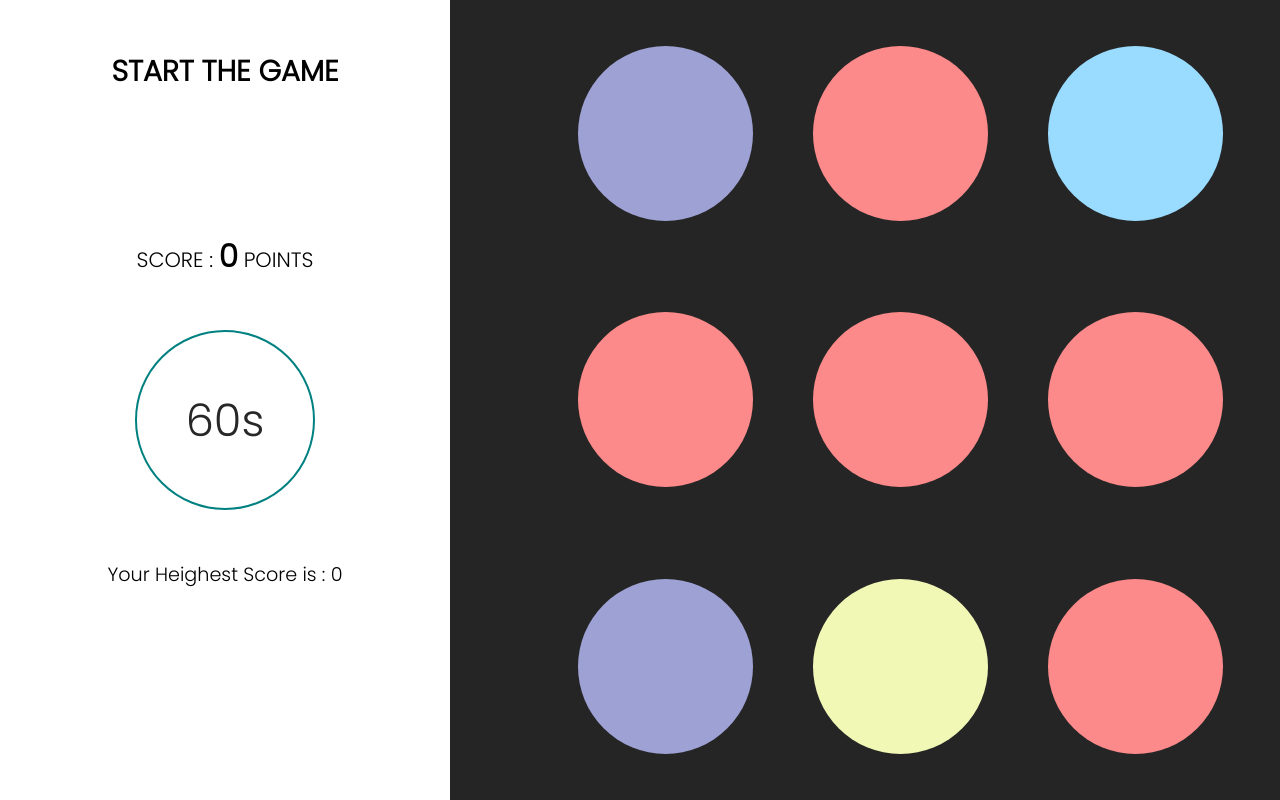
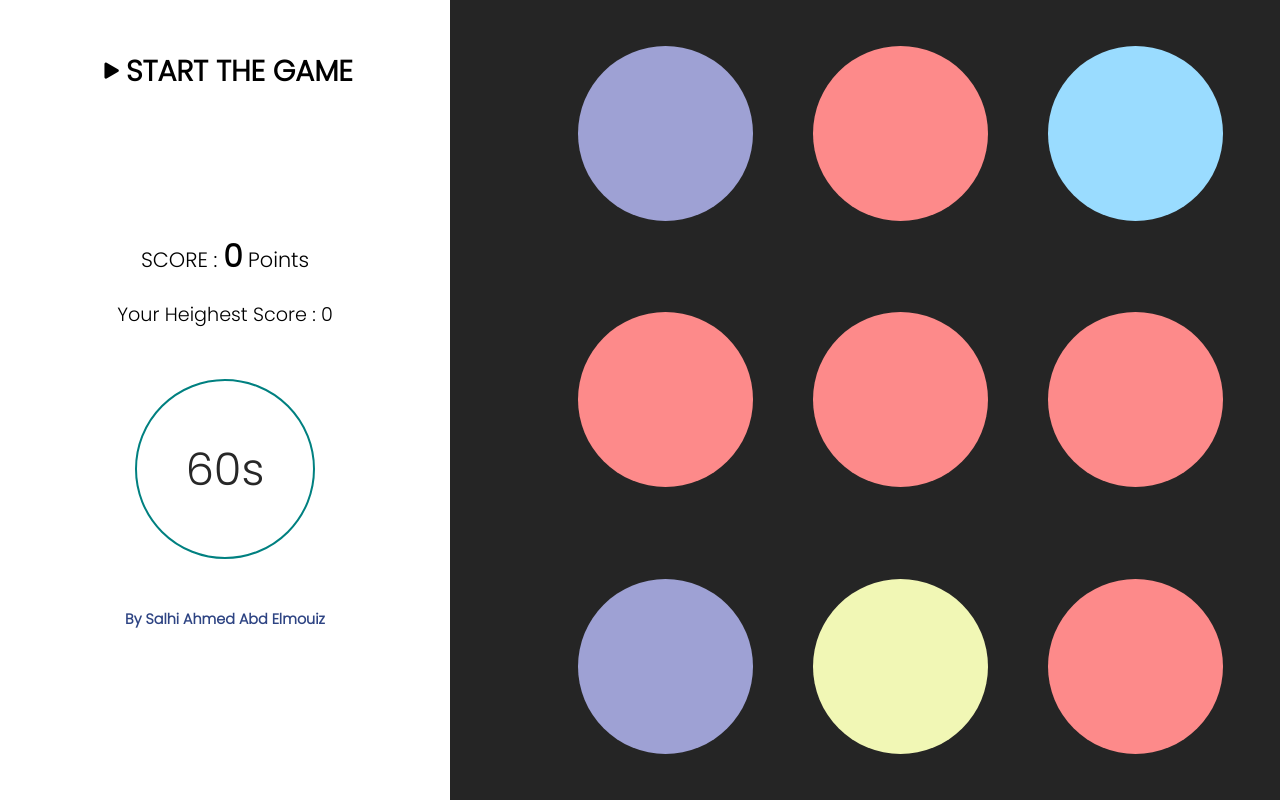
Before and after one commit to ekuin0x/whackaduck, a plain HTML site: page index.html in a window 1280 px wide. Shown: the top 800 px of the page. Drawn offline with nearby package versions, Linux system fonts and the light colour scheme.

Commit message:
Update index.html

```diff
--- a/index.html
+++ b/index.html
@@ -5,17 +5,22 @@
     <meta http-equiv="X-UA-Compatible" content="IE=edge">
     <meta name="viewport" content="width=device-width, initial-scale=1.0">
     <link rel="stylesheet" href="index.css">
+
+    <link rel="stylesheet" href="https://cdn.jsdelivr.net/npm/bootstrap-icons@1.10.3/font/bootstrap-icons.css">
     <script src="https://code.jquery.com/jquery-3.6.3.min.js" integrity="sha256-pvPw+upLPUjgMXY0G+8O0xUf+/Im1MZjXxxgOcBQBXU=" crossorigin="anonymous"></script>
-    <title>Document</title>
+    <title>Whack A Duck </title>
 </head>
 <body>
+
 <div id="w-stats">
-    <div class="start-stop" id="start">START THE GAME</div>
-    <div id="counter">SCORE : <span>0</span> POINTS</div>
+    <div id="start"><i class="bi bi-play-fill"></i><span class="play-desk">START THE GAME</span> </div>
+    <div id="counter">SCORE : <span class="score">0</span> Points</div>
+    <div id="hight">Your Heighest Score : <span class="hight-score"> 0</span> </div>
     <div id="timer"><span>60</span>  s</div>
-    <div id="hight">Your Heighest Score is : <span> 0</span> </div>
+   <div id="credit-desk">By Salhi Ahmed Abd Elmouiz</div>
+
 </div>
-
+<div id="hight-mobile">Your Heighest Score : <span class="hight-score"> 0</span> </div>
     <div id="w-game">
         <div></div>
         <div></div>
@@ -27,6 +32,7 @@
         <div></div>
         <div></div>
     </div>
+    <div id="credit-mobile">By Salhi Ahmed Abd Elmouiz</div>
 <script src="game.js"></script>
 </body>
 </html>
```
